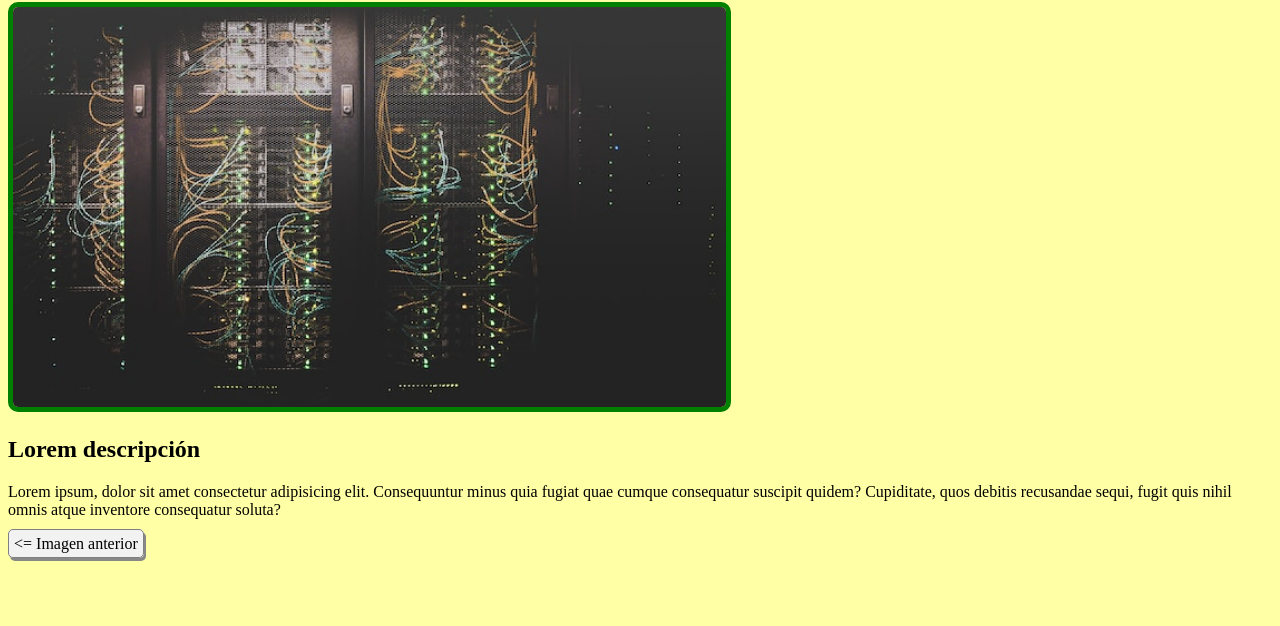
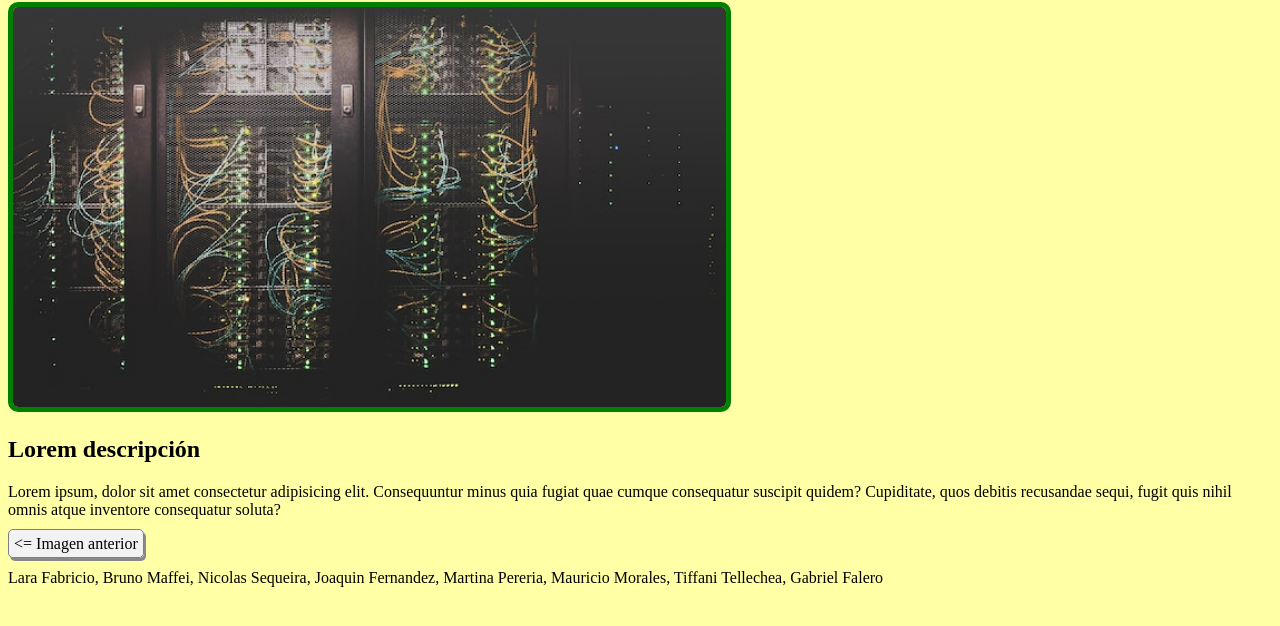
Before and after one commit to NicolasSequeira11/tarea, a plain HTML site: page page2.html in a window 1280 px wide. Shown: the part 78-704 px from the top of the page. Drawn offline with Linux system fonts and the light colour scheme.

Commit message:
page2.html

```diff
--- a/page2.html
+++ b/page2.html
@@ -16,6 +16,8 @@
         suscipit quidem? Cupiditate, quos debitis recusandae sequi, fugit quis nihil omnis atque inventore consequatur
         soluta?</p>
     <a href="index.html" title="Imagen anterior" class="link-button">&lt;= Imagen anterior</a>
+    <p class="Integrantes">Lara Fabricio, Bruno Maffei, Nicolas Sequeira, Joaquin Fernandez, Martina Pereria, Mauricio Morales, Tiffani Tellechea, Gabriel Falero</p>
+
 </body>
 
 </html>
```
